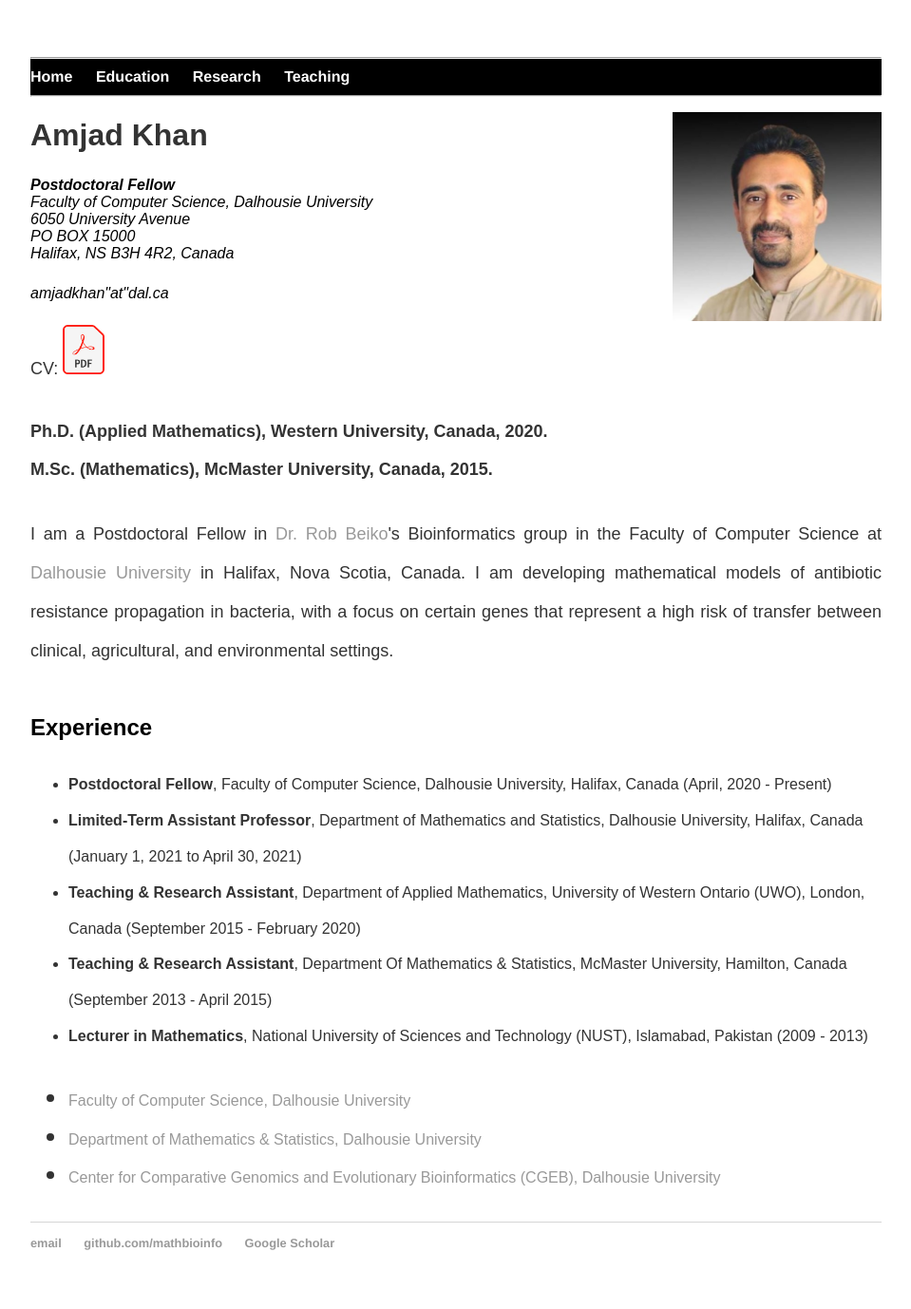
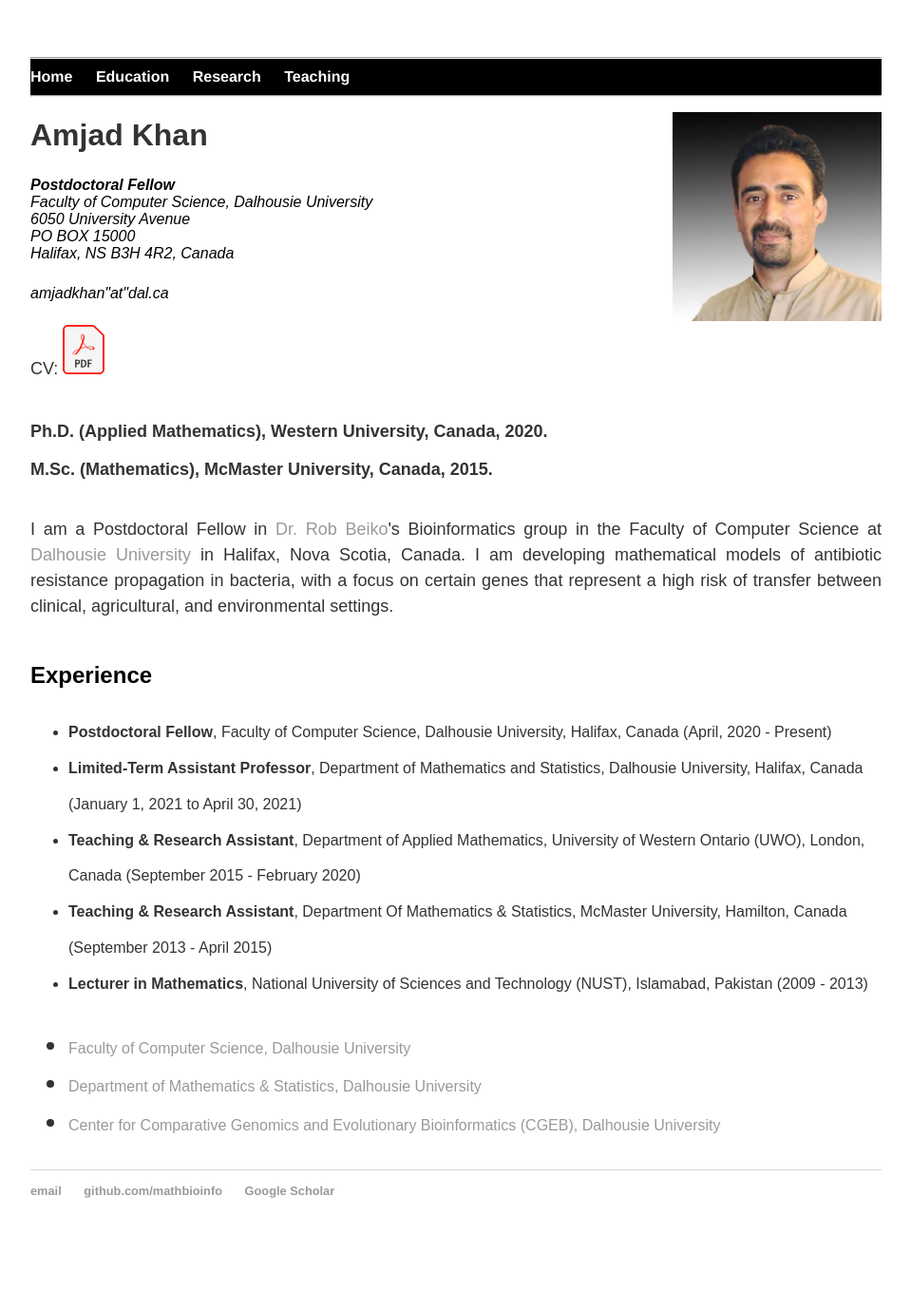
Before and after one commit to MathBioInfo/amjadkhan, a Jekyll site: the page index.html, which Jekyll copies as it is, in a window 1280 px wide. Shown: the whole page at 95% size, without its empty margins (160-1119 px from the left). Built offline with Jekyll 4.4.1, drawn with Linux system fonts in a browser that asks for light colours; after the commit the page ends 1323 px from its top, so only the background shows below that.

Commit message:
Update index.html

```diff
--- a/index.html
+++ b/index.html
@@ -47,13 +47,13 @@
 			<p><strong> <font size="4"> Ph.D. (Applied Mathematics), Western University, Canada, 2020.
 			<br><font size="4">M.Sc. (Mathematics), McMaster University, Canada, 2015.</strong>
 			</p>
-			<p style="text-align:justify"><font size="4">
+			<p style="text-align:justify;line-height:1"><font size="4">
 				I am a Postdoctoral Fellow in <a href="https://www.dal.ca/faculty/computerscience/faculty-staff/robert-beiko.html" target="_blank"> Dr. Rob Beiko</a>'s
 				Bioinformatics group in the Faculty of Computer Science at <a href="https://www.dal.ca/" target="_blank"> Dalhousie University</a> in Halifax, Nova Scotia,
 				Canada. I am developing mathematical models of antibiotic resistance propagation in bacteria, with a focus on certain genes that represent a high risk of
 				transfer between clinical, agricultural, and environmental settings. </p>
 			<br><font size="5"><b>Experience</b></font><br>
-			<p>
+			<p style="text-align:justify;line-height:1">
 			<ul>
 			<font size="3">
 			<li><b>Postdoctoral Fellow</b>, Faculty of Computer Science, Dalhousie University, Halifax,
@@ -65,7 +65,7 @@
 			<li><b>Lecturer in Mathematics</b>, National University of Sciences and Technology (NUST),
 			Islamabad, Pakistan (2009 - 2013)</li>
 			</ul>
-			</p>
+			</p style="text-align:justify;line-height:1">
     		</div><!-- /.blurb -->
 		</div><!-- /.container -->
 
```
